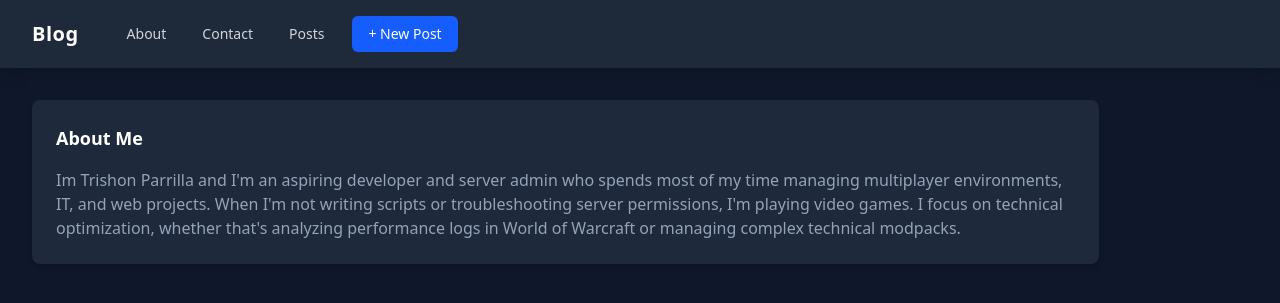
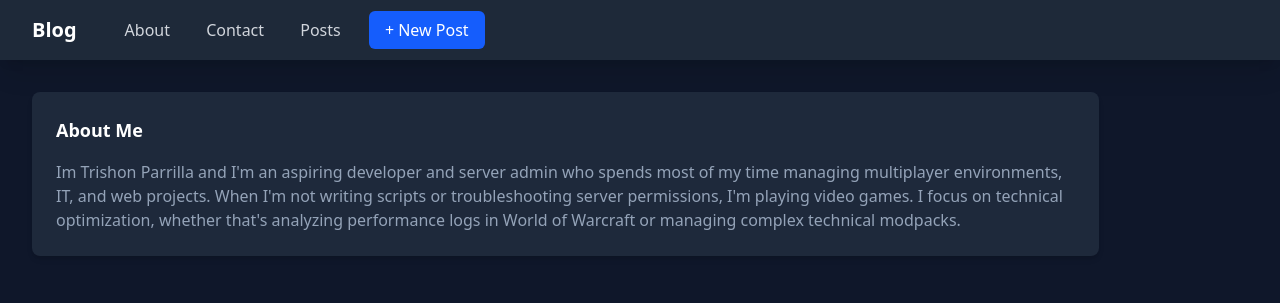
Before and after one commit to TrishonParrilla/Blog, a Django app: page /about/ in a window 1280 px wide. Shown: the top 303 px of the page. Run offline with Django 5.2, Linux system fonts and the light colour scheme; some libraries are stand-ins or nearby versions.

Commit message:
feat: Update navbar styles and add shadow-xl utility class

```diff
--- a/templates/navbar.html
+++ b/templates/navbar.html
@@ -1,11 +1,11 @@
 {% block navbar %}
-<nav class="bg-gray-800 text-gray-300 px-8 py-4 flex items-center gap-2 shadow-lg">
-  <a class="font-bold text-white text-xl mr-6 tracking-wide hover:text-blue-400 transition duration-200" href="{% url 'home' %}">Blog</a>
-  <div class="flex items-center gap-1">
-    <a class="px-4 py-2 rounded-md text-sm font-medium hover:bg-gray-700 hover:text-white transition duration-200" href="{% url 'about' %}">About</a>
-    <a class="px-4 py-2 rounded-md text-sm font-medium hover:bg-gray-700 hover:text-white transition duration-200" href="{% url 'contact' %}">Contact</a>
-    <a class="px-4 py-2 rounded-md text-sm font-medium hover:bg-gray-700 hover:text-white transition duration-200" href="{% url 'post_list' %}">Posts</a>
-    <a class="px-4 mx-2 py-2 rounded-md text-sm font-medium bg-blue-600 text-white hover:bg-blue-500 transition duration-200" href="{% url 'post_new' %}">+ New Post</a>
+<nav class="bg-gray-800 text-gray-300 px-8 py-4 gap-2 flex items-center  shadow-xl">
+  <a class="font-bold text-white text-xl mr-6 hover:text-blue-400 transition duration-200" href="{% url 'home' %}">Blog</a>
+  <div>
+    <a class="px-4 py-2 rounded-md text-md font-medium hover:bg-gray-700 hover:text-white transition duration-200" href="{% url 'about' %}">About</a>
+    <a class="px-4 py-2 rounded-md text-md font-medium hover:bg-gray-700 hover:text-white transition duration-200" href="{% url 'contact' %}">Contact</a>
+    <a class="px-4 py-2 rounded-md text-md font-medium hover:bg-gray-700 hover:text-white transition duration-200" href="{% url 'post_list' %}">Posts</a>
+    <a class="px-4 mx-2 py-2 rounded-md text-md font-medium bg-blue-600 text-white hover:bg-blue-500 transition duration-200" href="{% url 'post_new' %}">+ New Post</a>
   </div>
 </nav>
 {% endblock %}
--- a/theme/static/css/dist/styles.css
+++ b/theme/static/css/dist/styles.css
@@ -742,6 +742,10 @@
     --tw-shadow: 0 1px 3px 0 var(--tw-shadow-color, rgb(0 0 0 / 0.1)), 0 1px 2px -1px var(--tw-shadow-color, rgb(0 0 0 / 0.1));
     box-shadow: var(--tw-inset-shadow), var(--tw-inset-ring-shadow), var(--tw-ring-offset-shadow), var(--tw-ring-shadow), var(--tw-shadow);
   }
+  .shadow-xl {
+    --tw-shadow: 0 20px 25px -5px var(--tw-shadow-color, rgb(0 0 0 / 0.1)), 0 8px 10px -6px var(--tw-shadow-color, rgb(0 0 0 / 0.1));
+    box-shadow: var(--tw-inset-shadow), var(--tw-inset-ring-shadow), var(--tw-ring-offset-shadow), var(--tw-ring-shadow), var(--tw-shadow);
+  }
   .outline {
     outline-style: var(--tw-outline-style);
     outline-width: 1px;
```
